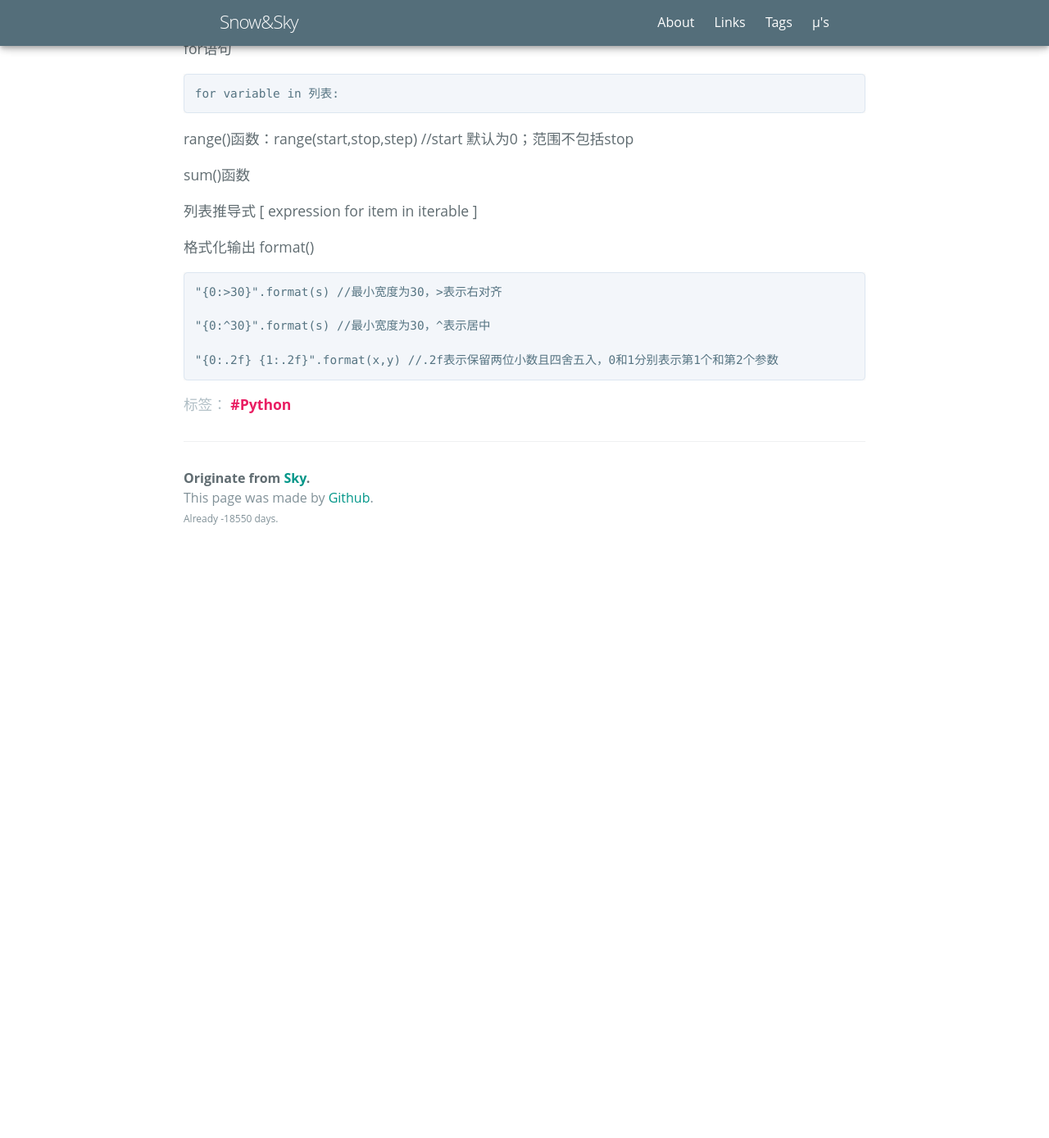
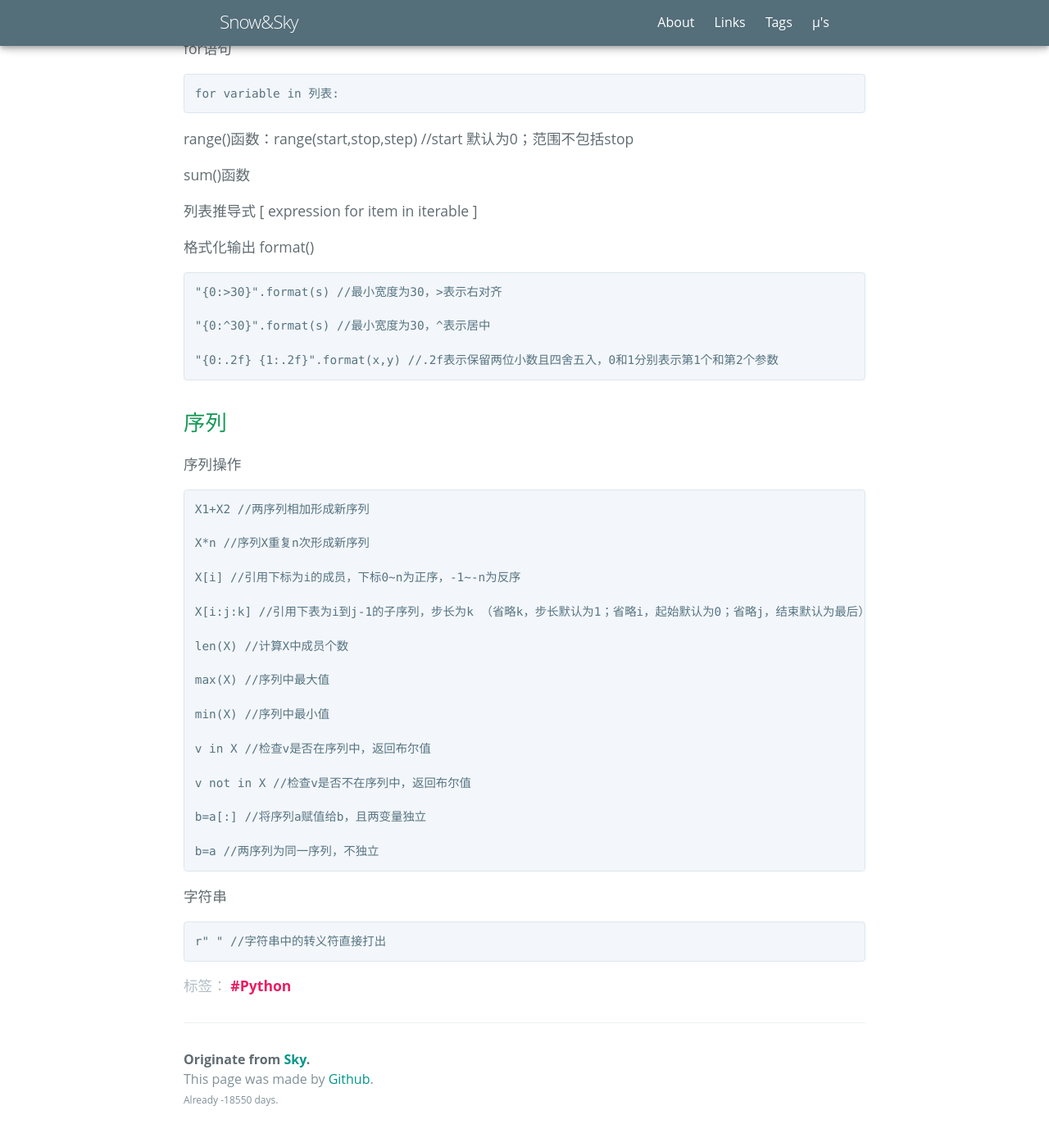
Before and after one commit to NishikinoSky/NishikinoSky.github.io, a Jekyll site: the page built from _posts/2021-1-28-Python.md, in a window 1280 px wide and 1400 px high, scrolled down 568 px. Shown: the top 1388 px of the window at 82% size. Built offline with Jekyll 4.4.1, drawn with Linux system fonts in a browser that asks for light colours; some web fonts are replaced; before the commit the page ends 1259 px from its top, so only the background shows below that.

Commit message:
Update 2021-1-28-Python.md

```diff
--- a/_posts/2021-1-28-Python.md
+++ b/_posts/2021-1-28-Python.md
@@ -30,3 +30,33 @@ sum()函数
     "{0:^30}".format(s) //最小宽度为30，^表示居中
 
     "{0:.2f} {1:.2f}".format(x,y) //.2f表示保留两位小数且四舍五入，0和1分别表示第1个和第2个参数
+
+## 序列
+
+序列操作
+
+    X1+X2 //两序列相加形成新序列
+
+    X*n //序列X重复n次形成新序列
+
+    X[i] //引用下标为i的成员，下标0~n为正序，-1~-n为反序
+
+    X[i:j:k] //引用下表为i到j-1的子序列，步长为k （省略k，步长默认为1；省略i，起始默认为0；省略j，结束默认为最后）
+
+    len(X) //计算X中成员个数
+
+    max(X) //序列中最大值
+
+    min(X) //序列中最小值
+
+    v in X //检查v是否在序列中，返回布尔值
+
+    v not in X //检查v是否不在序列中，返回布尔值
+
+    b=a[:] //将序列a赋值给b，且两变量独立
+
+    b=a //两序列为同一序列，不独立
+
+字符串
+
+    r" " //字符串中的转义符直接打出
```
